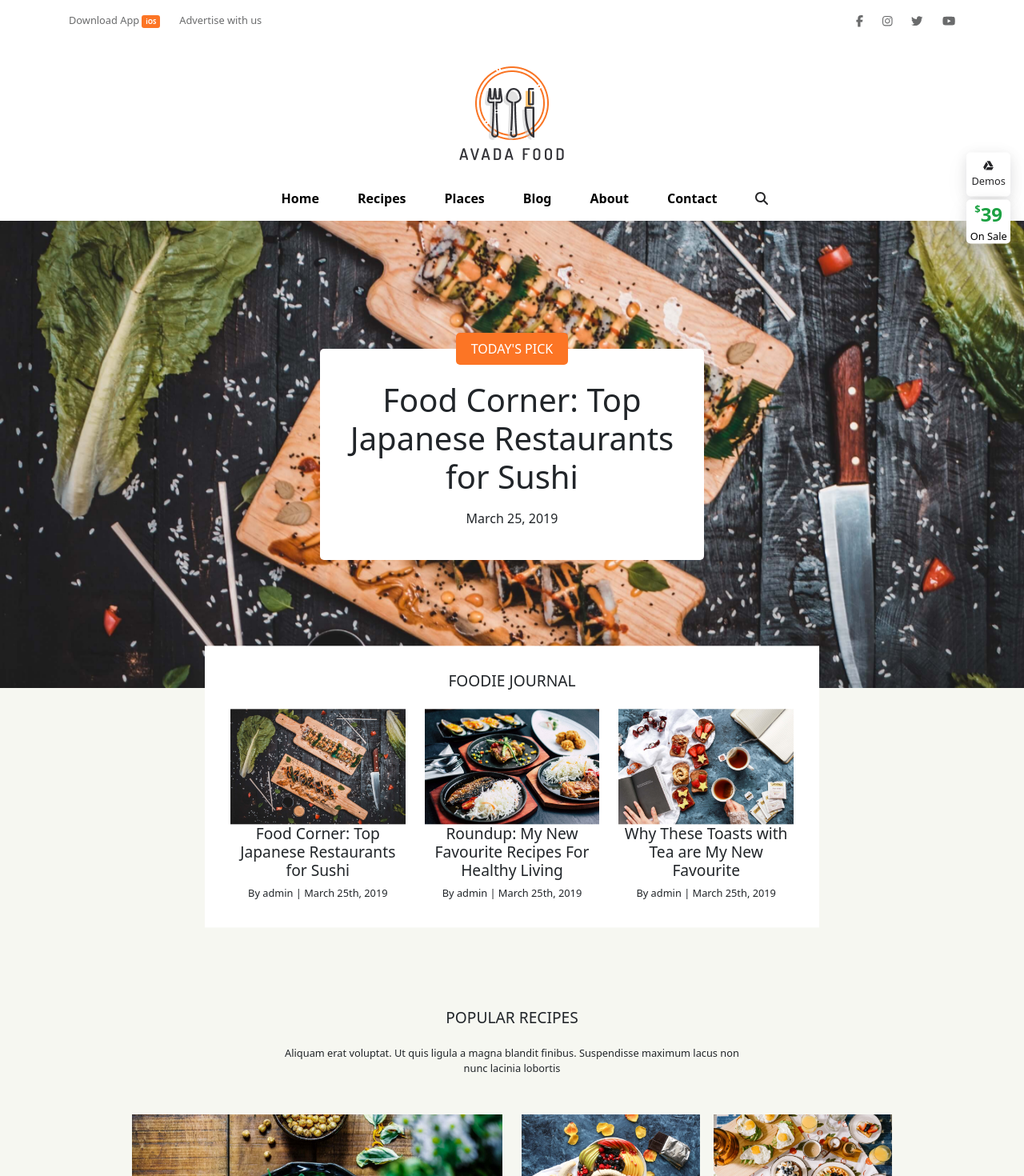
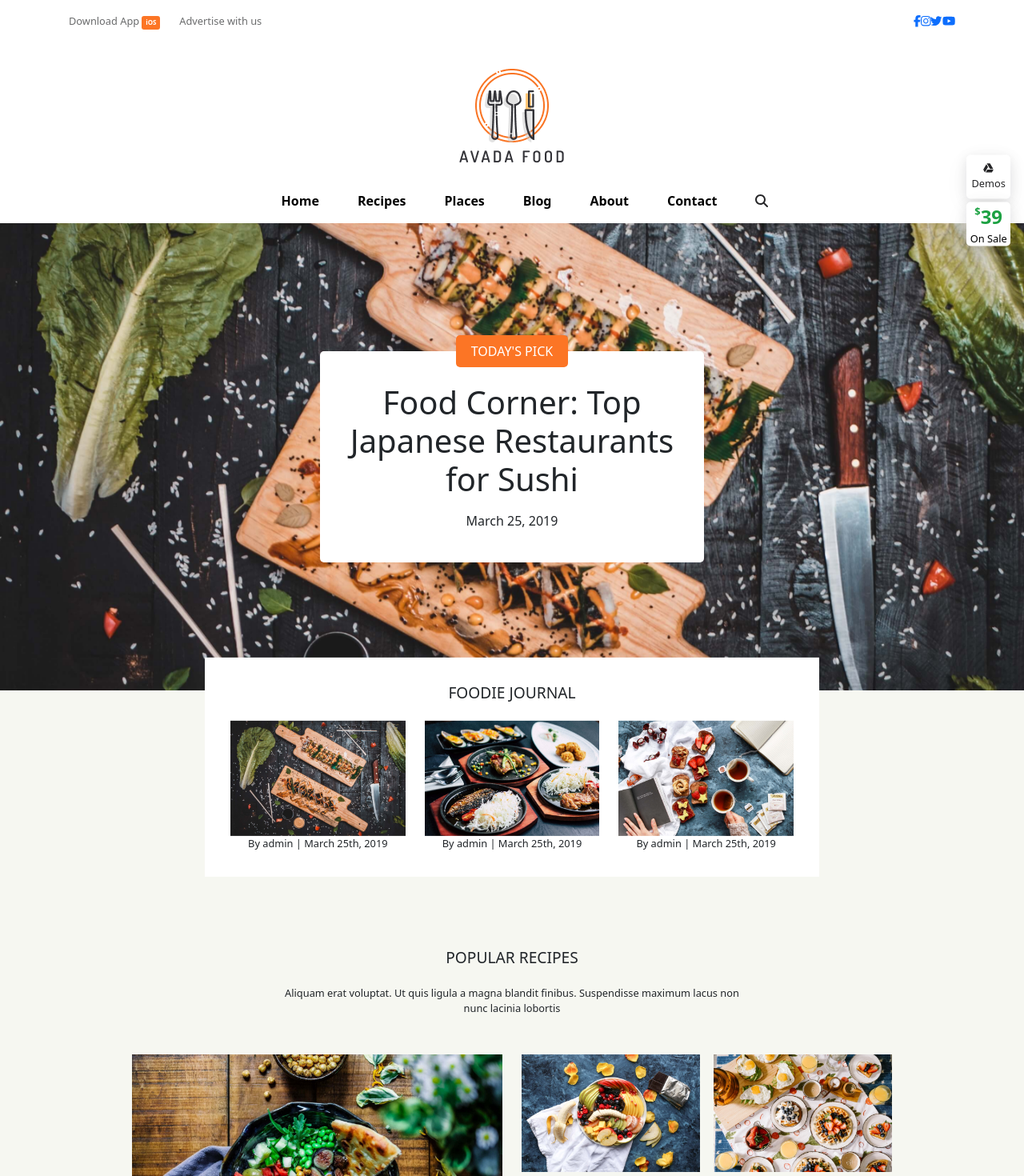
Before and after one commit to millooo94/proj-html-vuejs, a Vue app: page / in a window 1280 px wide. Shown: the top 1470 px of the page at 80% size. Built offline with nearby package versions, Linux system fonts and the light colour scheme.

Commit message:
add details

```diff
--- a/src/components/FoodieJournalCard.vue
+++ b/src/components/FoodieJournalCard.vue
@@ -5,7 +5,10 @@
       :src="img"
       :alt="title"
     >
-    <h3 class="text-center">
+    <h3
+      v-if="(ifNotTitle == 'true')"
+      class="text-center"
+    >
       {{ title }}
     </h3>
     <span class="text-center m-auto">{{ date }}</span>
@@ -19,6 +22,7 @@ export default {
     img: String,
     title: String,
     date: String,
+    ifNotTitle: String,
   },
 
 };
--- a/src/components/HeaderPageFoodieJournal.vue
+++ b/src/components/HeaderPageFoodieJournal.vue
@@ -51,6 +51,7 @@
           :img="item.img"
           :title="item.title"
           :date="item.date"
+          if-not-title="false"
         />
       </div>
     </section>
@@ -78,6 +79,8 @@ export default {
 </script>
 
 <style lang="scss" scoped>
+@import '@/assets/scss/config';
+
 .foodie-journal {
   background-color: #f6f7f1;
 }
--- a/src/components/HeaderPageNavigation.vue
+++ b/src/components/HeaderPageNavigation.vue
@@ -8,11 +8,18 @@
             <span>Advertise with us</span>
           </div>
           <div class="col-auto left-block d-flex align-items-center">
-            <font-awesome-icon
-              v-for="(item) in navigationData.social"
-              :key="item"
-              :icon="`fa-brands fa-${item}`"
-            />
+            <a
+              href=""
+              title="icone"
+              aria-label="icona"
+            >
+              <span class="no-visible">icona navigazione</span>
+              <font-awesome-icon
+                v-for="(item) in navigationData.social"
+                :key="item"
+                :icon="`fa-brands fa-${item}`"
+              />
+            </a>
           </div>
         </div>
       </div>
@@ -91,5 +98,8 @@ export default {
       }
   }
 }
+.no-visible {
+  display: none;
+}
 
 </style>
```
